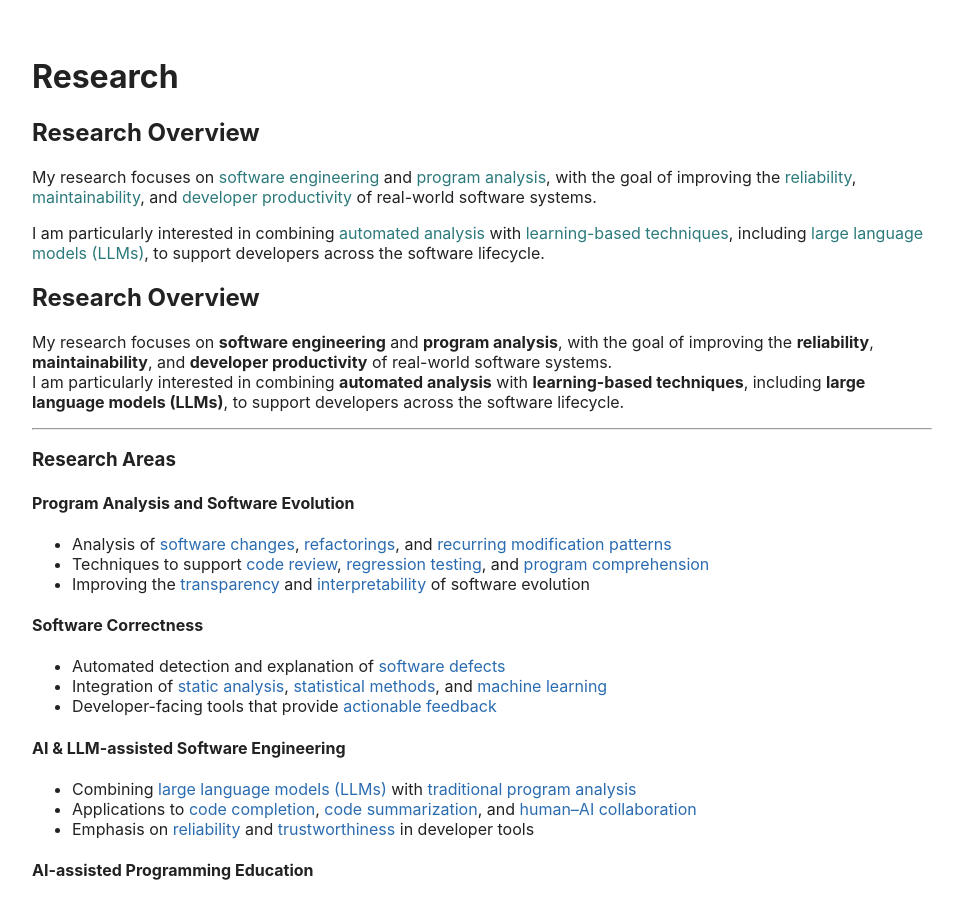
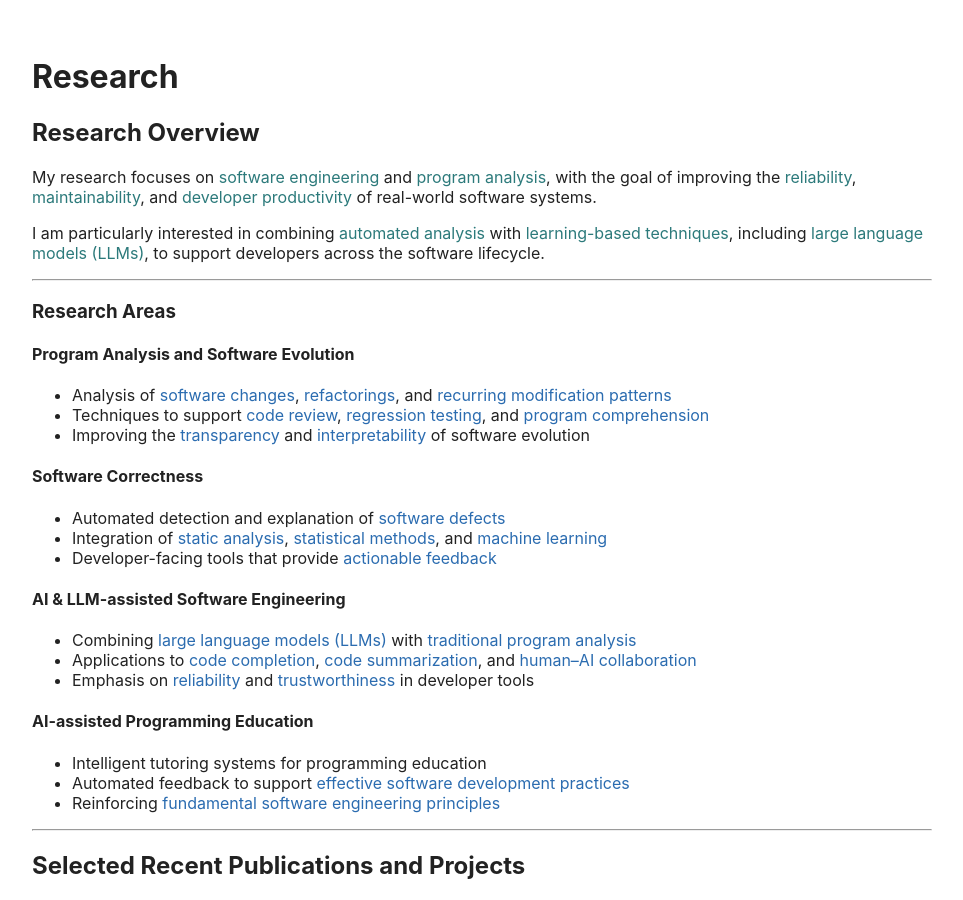
Before and after one commit to unose/unose.github.io, a Jekyll site: the page built from research.md, in a window 1280 px wide and 900 px high. Shown: the whole window, without its empty margins (158-1121 px from the left). Built offline with Jekyll 4.4.1, drawn with Linux system fonts in a browser that asks for light colours.

Commit message:
2026-01-01 01:42
Updated

```diff
--- a/research.md
+++ b/research.md
@@ -15,11 +15,6 @@ permalink: /research/
     I am particularly interested in combining <span class="overview-highlight">automated analysis</span> with <span class="overview-highlight">learning-based techniques</span>, including <span class="overview-highlight">large language models (LLMs)</span>, to support developers across the software lifecycle.
   </p>
 </section>
-
-## Research Overview
-
-My research focuses on **software engineering** and **program analysis**, with the goal of improving the **reliability**, **maintainability**, and **developer productivity** of real-world software systems.
-I am particularly interested in combining **automated analysis** with **learning-based techniques**, including **large language models (LLMs)**, to support developers across the software lifecycle.
 
 ---
 
```
